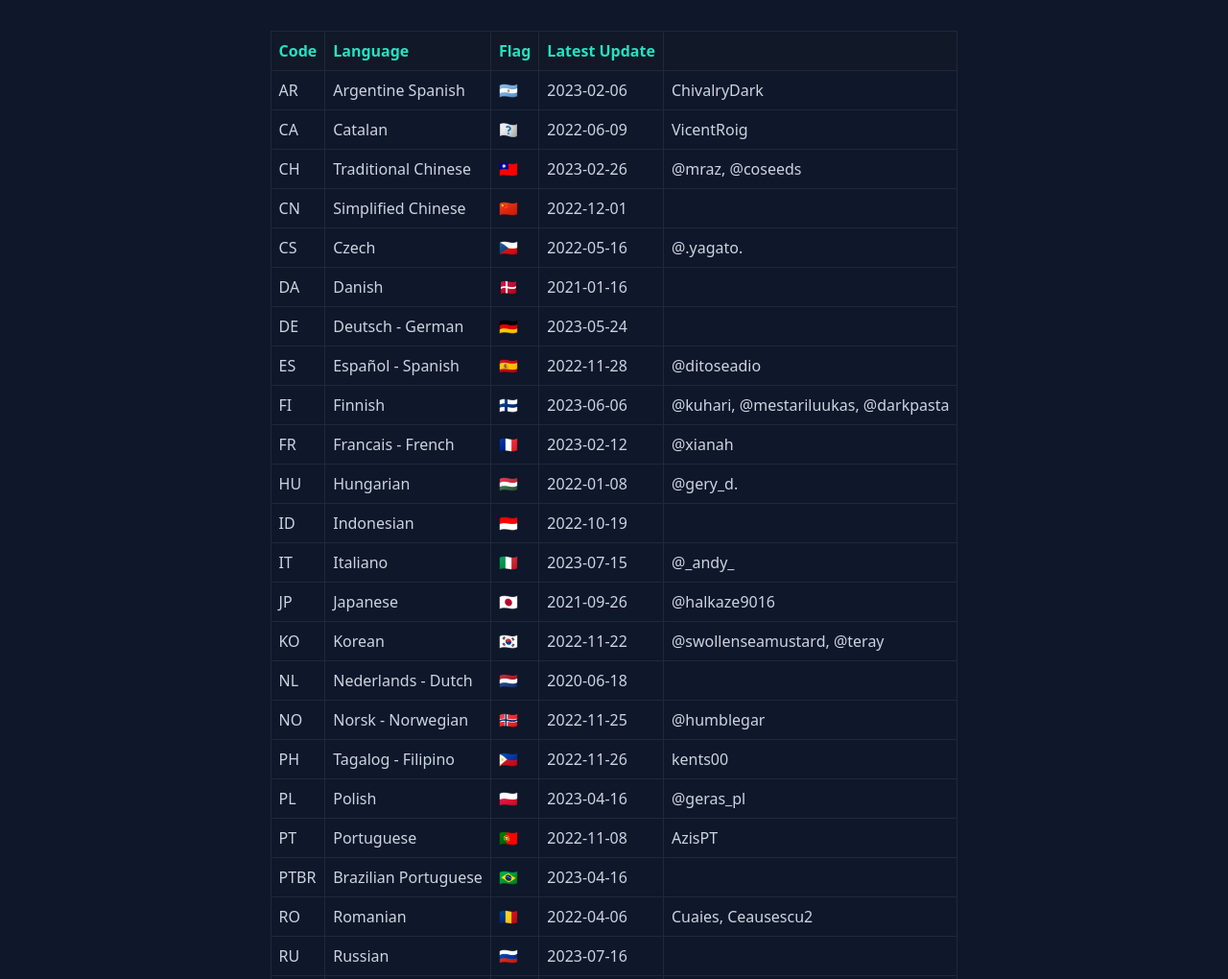
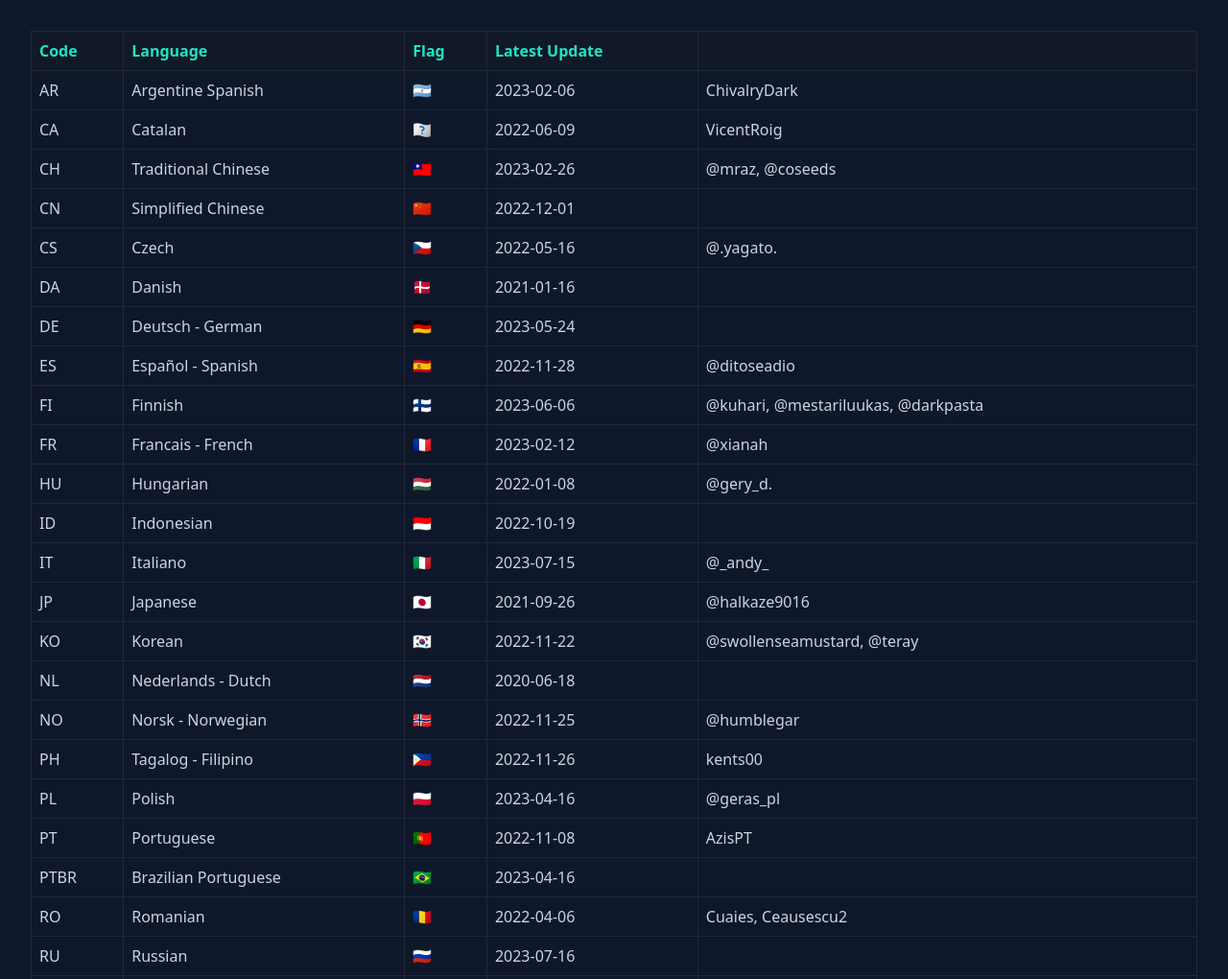
Before and after one commit to rikoprushka/PZL10nPOC, a plain HTML site: page index.html in a window 1280 px wide. Shown: the top 1020 px of the page at 96% size. Drawn offline with nearby package versions, Linux system fonts and the light colour scheme.

Commit message:
Update index.html

```diff
--- a/index.html
+++ b/index.html
@@ -29,8 +29,9 @@
 </head>
 <body class="bg-slate-900 text-slate-300 p-8">
     <div class="container mx-auto flex justify-center">
-        <table class="w-auto text-justify border-collapse">
-            <thead>
+        <div class="overflow-x-auto w-full">
+            <table class="w-full text-justify border-collapse">
+                <thead>
                 <tr class="bg-dark-700 text-dark-300 hover:bg-pink-600 hover:text-slate-200">
                     <th class="border border-dark-600 p-2">Code</th>
                     <th class="border border-dark-600 p-2">Language</th>
```
